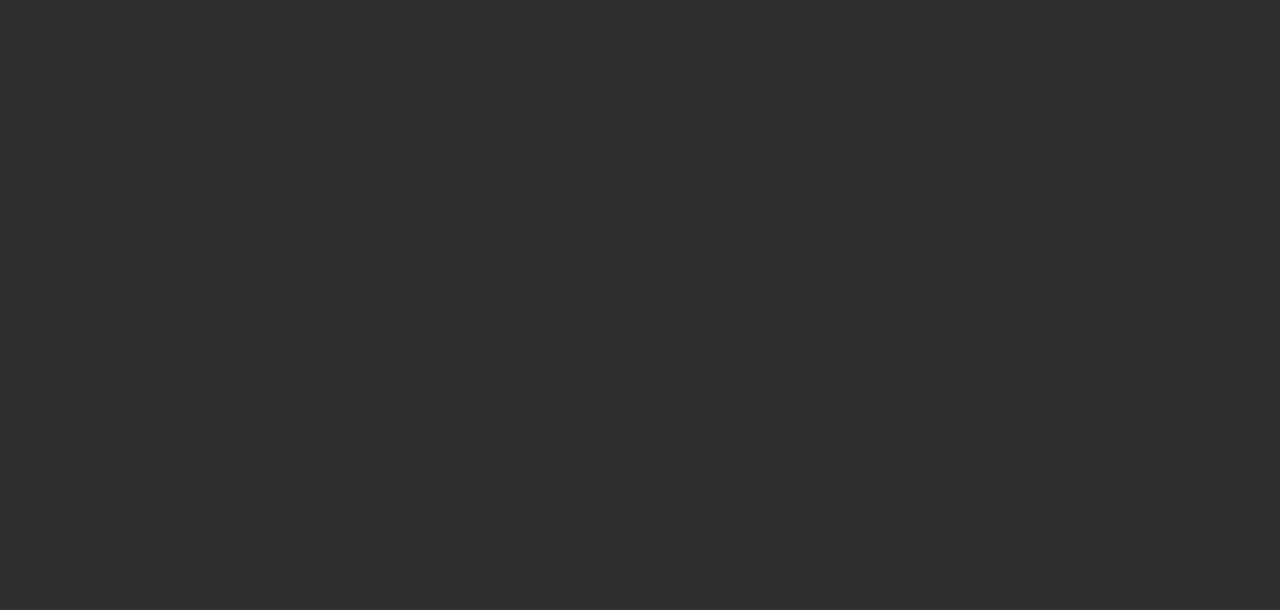
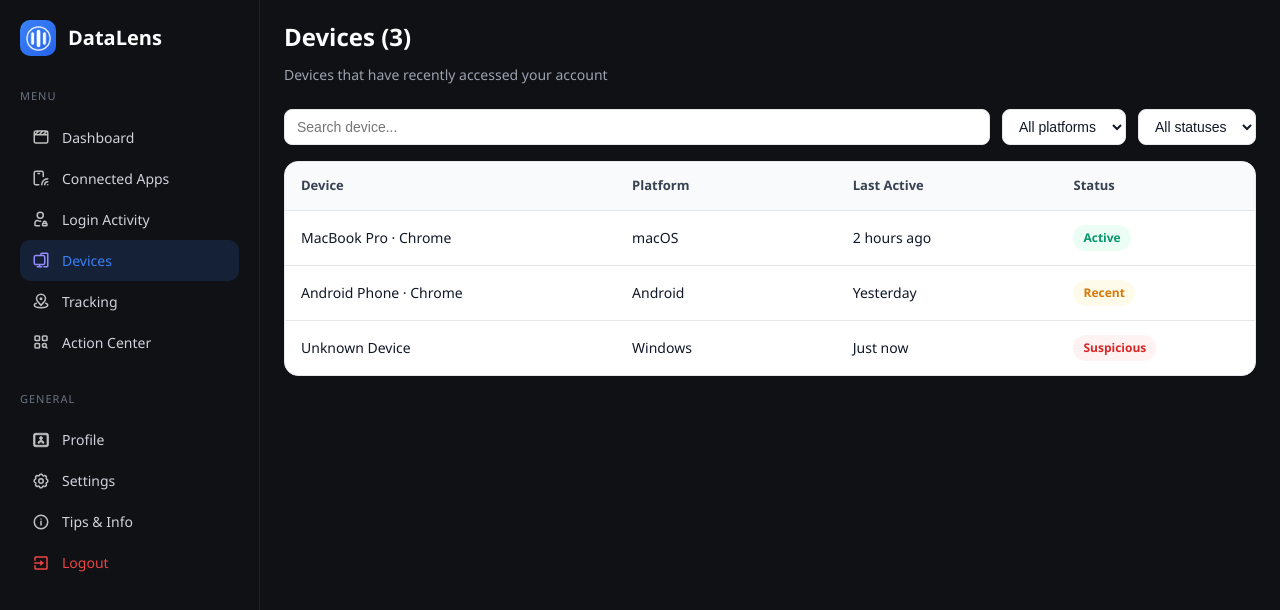
Before and after one commit to Saif-jaber/personal-data-privacy-dashboard, a React (Vite) app in the folder pdpd-dashboard/: page /devices in a window 1280 px wide. Before the commit this address had no page. Shown: the top 610 px of the page. Built offline with nearby package versions, Linux system fonts and the light colour scheme.

Commit message:
added devices page + fixed some form issues and routes

```diff
--- a/pdpd-dashboard/src/App.jsx
+++ b/pdpd-dashboard/src/App.jsx
@@ -5,7 +5,7 @@ import Dashboard from "./components/Dashboard.jsx";
 import NavBarLayout from "./layouts/NavBarLayout.jsx";
 import ConnectedApps from "./pages/ConnectedApps.jsx";
 import LoginActivity from "./pages/LoginActivity.jsx";
-
+import DevicesPage from "./pages/DevicesPage.jsx";
 
 
 function App() {
@@ -15,11 +15,11 @@ function App() {
       <Route path="/signup" element={<SignupPage />} />
       <Route path="/login" element={<LoginPage />} />
 
-
       <Route element={<NavBarLayout />}>
         <Route path="/dashboard" element={<Dashboard />}></Route>
         <Route path="/connected-apps" element={<ConnectedApps />}></Route>
         <Route path="/login-activity" element={<LoginActivity />}></Route>
+        <Route path="/devices" element={<DevicesPage />}></Route>
       </Route>
     </Routes>
   );
--- a/pdpd-dashboard/src/components/Css/Dash.css
+++ b/pdpd-dashboard/src/components/Css/Dash.css
@@ -5,7 +5,7 @@
   gap: 20px;
   color: #ffffff;
   font-family: system-ui, -apple-system, BlinkMacSystemFont, sans-serif;
-  padding-bottom: 45px;
+  padding-bottom: 18px;
 }
 
 /* ===== HEADER ===== */
@@ -127,11 +127,6 @@
   font-weight: 700;
   line-height: 1;
   margin: 18px 0 4px;
-}
-
-.summary-value.text {
-  font-size: 26px;
-  font-weight: 600;
 }
 
 /* STATUS → LOCKED TO BOTTOM */
--- a/pdpd-dashboard/src/components/Dashboard.jsx
+++ b/pdpd-dashboard/src/components/Dashboard.jsx
@@ -45,10 +45,10 @@ const Dashboard = () => {
 
         <div className="summary-card">
           <div className="card-top">
-            <h4>High-Risk Apps</h4>
-            <div className="card-icon-outline">↗</div>
+            <h4>Suspecious Activity</h4>
+            <div className="card-icon-outline" onClick={()=> Navigate("/login-activity")}>↗</div>
           </div>
-          <div className="summary-value">3</div>
+          <div className="summary-value">2</div>
           <div className="summary-change danger">
             <span className="stat-badge danger">▲</span>
             Needs attention
@@ -69,10 +69,10 @@ const Dashboard = () => {
 
         <div className="summary-card">
           <div className="card-top">
-            <h4>Tracking Status</h4>
-            <div className="card-icon-outline">↗</div>
+            <h4>Active Devices</h4>
+            <div className="card-icon-outline" onClick={()=> Navigate("/devices")}>↗</div>
           </div>
-          <div className="summary-value text">Enabled</div>
+          <div className="summary-value">3</div>
           <div className="summary-change">
             <span className="stat-badge success">▲</span>
             Active
--- /dev/null
+++ b/pdpd-dashboard/src/components/DevicesMobileCard.jsx
@@ -0,0 +1,30 @@
+const DevicesMobileCard = ({ device }) => {
+  return (
+    <div className="mobile-device-card">
+      <div className="mobile-device-title">
+        {device.device}
+      </div>
+
+      <div className="mobile-device-grid">
+        <div>
+          <span className="mobile-label">Platform</span>
+          <span className="mobile-value">{device.platform}</span>
+        </div>
+
+        <div>
+          <span className="mobile-label">Last Active</span>
+          <span className="mobile-value">{device.lastActive}</span>
+        </div>
+
+        <div>
+          <span className="mobile-label">Status</span>
+          <span className={`device-status ${device.status}`}>
+            {device.status}
+          </span>
+        </div>
+      </div>
+    </div>
+  );
+};
+
+export default DevicesMobileCard;
--- /dev/null
+++ b/pdpd-dashboard/src/components/DevicesRow.jsx
@@ -0,0 +1,15 @@
+const DevicesRow = ({ device }) => {
+  return (
+    <div className="devices-table-row">
+      <span>{device.device}</span>
+      <span>{device.platform}</span>
+      <span>{device.lastActive}</span>
+
+      <span className={`device-status ${device.status}`}>
+        {device.status}
+      </span>
+    </div>
+  );
+};
+
+export default DevicesRow;
--- a/pdpd-dashboard/src/components/LoginForm.jsx
+++ b/pdpd-dashboard/src/components/LoginForm.jsx
@@ -55,7 +55,7 @@ const LoginForm = () => {
 
             <p className="switch-text">
               Don’t have an account?
-              <span onClick= {()=> navigate("/")}> Sign up</span>
+              <span onClick= {()=> navigate("/signup")}> Sign up</span>
             </p>
 
           </form>
--- a/pdpd-dashboard/src/pages/ConnectedApps.jsx
+++ b/pdpd-dashboard/src/pages/ConnectedApps.jsx
@@ -5,7 +5,7 @@ const ConnectedApps = () => {
   return (
     <div className="connectedApps-page">
       <div className="connectedApps-header">
-        <h1>Connected Apps</h1>
+        <h1>Connected Apps (4)</h1>
         <p>An overview of apps connected to your email</p>
       </div>
       <AppscardLayout />
--- /dev/null
+++ b/pdpd-dashboard/src/pages/Css/Devices.css
@@ -0,0 +1,177 @@
+.devices-page {
+  width: 100%;
+  padding-bottom: 45px;
+}
+
+/* ===== HEADER ===== */
+.activity-header h1 {
+  font-size: 24px;
+  margin: 0 0 4px 0; /* remove top margin */
+  color: white;
+}
+
+.activity-header p {
+  color: #9ca3af;
+  margin-bottom: 24px;
+  font-size: 14px;
+}
+
+/* ======================= */
+/* FILTER BAR              */
+/* ======================= */
+
+.devices-filters {
+  display: flex;
+  gap: 12px;
+  margin-bottom: 16px;
+  flex-wrap: wrap;
+}
+
+.devices-filters input,
+.devices-filters select {
+  background: #ffffff;
+  border: 1px solid #e5e7eb;
+  border-radius: 8px;
+  padding: 8px 12px;
+  font-size: 14px;
+  color: #111827;
+}
+
+.devices-filters input {
+  flex: 1;
+  min-width: 220px;
+}
+
+/* ======================= */
+/* TABLE LAYOUT            */
+/* ======================= */
+
+.devices-table {
+  background: #ffffff;
+  border: 1px solid #e5e7eb;
+  border-radius: 14px;
+  overflow: hidden;
+}
+
+.devices-table-header,
+.devices-table-row {
+  display: grid;
+  grid-template-columns: 3fr 2fr 2fr 1.5fr;
+  padding: 14px 16px;
+  align-items: center;
+}
+
+.devices-table-header {
+  background: #f9fafb;
+  border-bottom: 1px solid #e5e7eb;
+  font-size: 13px;
+  font-weight: 600;
+  color: #374151;
+}
+
+.devices-table-row {
+  font-size: 14px;
+  color: #111827;
+  border-bottom: 1px solid #e5e7eb;
+  cursor: pointer;
+  transition: background 0.15s ease;
+}
+
+.devices-table-row:hover {
+  background: #f3f4f6;
+}
+
+.devices-table-row:last-child {
+  border-bottom: none;
+}
+
+/* ======================= */
+/* STATUS PILLS            */
+/* ======================= */
+
+.device-status {
+  font-size: 12px;
+  font-weight: 600;
+  padding: 4px 10px;
+  border-radius: 999px;
+  width: fit-content;
+  text-transform: capitalize;
+}
+
+.device-status.active {
+  background: #ecfdf5;
+  color: #059669;
+}
+
+.device-status.recent {
+  background: #fffbeb;
+  color: #d97706;
+}
+
+.device-status.suspicious {
+  background: #fef2f2;
+  color: #dc2626;
+}
+
+/* ======================= */
+/* EMPTY STATE             */
+/* ======================= */
+
+.empty-state {
+  color: #6b7280;
+  margin-top: 16px;
+  font-size: 14px;
+}
+
+/* ======================= */
+/* MOBILE CARDS            */
+/* ======================= */
+
+.mobile-device-card {
+  display: none;
+}
+
+@media (max-width: 768px) {
+  .devices-table {
+    background: transparent;
+    border: none;
+  }
+
+  .devices-table-header,
+  .devices-table-row {
+    display: none;
+  }
+
+  .mobile-device-card {
+    display: block;
+    background: #ffffff;
+    border: 1px solid #e5e7eb;
+    border-radius: 14px;
+    padding: 16px;
+    margin-bottom: 14px;
+  }
+
+  .mobile-device-title {
+    font-size: 14px;
+    font-weight: 600;
+    color: #111827;
+    margin-bottom: 10px;
+  }
+
+  .mobile-device-grid {
+    display: grid;
+    gap: 10px;
+  }
+
+  .mobile-label {
+    font-size: 12px;
+    color: #6b7280;
+    display: block;
+  }
+
+  .mobile-value {
+    font-size: 13px;
+    color: #111827;
+    word-break: break-word;
+  }
+}
--- /dev/null
+++ b/pdpd-dashboard/src/pages/DevicesPage.jsx
@@ -0,0 +1,117 @@
+import { useState } from "react";
+import "./Css/Devices.css";
+import DevicesRow from "../components/DevicesRow.jsx";
+import DevicesMobileCard from "../components/DevicesMobileCard.jsx";
+
+const initialDevices = [
+  {
+    id: 1,
+    device: "MacBook Pro · Chrome",
+    platform: "macOS",
+    lastActive: "2 hours ago",
+    status: "active",
+  },
+  {
+    id: 2,
+    device: "Android Phone · Chrome",
+    platform: "Android",
+    lastActive: "Yesterday",
+    status: "recent",
+  },
+  {
+    id: 3,
+    device: "Unknown Device",
+    platform: "Windows",
+    lastActive: "Just now",
+    status: "suspicious",
+  },
+];
+
+const DevicesPage = () => {
+  const [search, setSearch] = useState("");
+  const [platform, setPlatform] = useState("all");
+  const [status, setStatus] = useState("all");
+
+  const filteredDevices = initialDevices.filter((d) => {
+    const matchesSearch = d.device
+      .toLowerCase()
+      .includes(search.toLowerCase());
+
+    const matchesPlatform =
+      platform === "all" || d.platform === platform;
+
+    const matchesStatus =
+      status === "all" || d.status === status;
+
+    return matchesSearch && matchesPlatform && matchesStatus;
+  });
+
+  return (
+    <div className="devices-page">
+      {/* Header */}
+      <div className="activity-header">
+        <h1>Devices (3)</h1>
+        <p>Devices that have recently accessed your account</p>
+      </div>
+
+      {/* Filters */}
+      <div className="devices-filters">
+        <input
+          type="text"
+          placeholder="Search device..."
+          value={search}
+          onChange={(e) => setSearch(e.target.value)}
+        />
+
+        <select
+          value={platform}
+          onChange={(e) => setPlatform(e.target.value)}
+        >
+          <option value="all">All platforms</option>
+          <option value="macOS">macOS</option>
+          <option value="Windows">Windows</option>
+          <option value="Android">Android</option>
+          <option value="iOS">iOS</option>
+        </select>
+
+        <select
+          value={status}
+          onChange={(e) => setStatus(e.target.value)}
+        >
+          <option value="all">All statuses</option>
+          <option value="active">Active</option>
+          <option value="recent">Recent</option>
+          <option value="suspicious">Suspicious</option>
+        </select>
+      </div>
+
+      {/* Desktop Table */}
+      <div className="devices-table">
+        <div className="devices-table-header">
+          <span>Device</span>
+          <span>Platform</span>
+          <span>Last Active</span>
+          <span>Status</span>
+        </div>
+
+        {filteredDevices.map((device) => (
+          <DevicesRow key={device.id} device={device} />
+        ))}
+      </div>
+
+      {/* Empty state */}
+      {filteredDevices.length === 0 && (
+        <p className="empty-state">
+          No devices match your filters.
+        </p>
+      )}
+
+      {/* Mobile Cards */}
+      {filteredDevices.map((device) => (
+        <DevicesMobileCard key={device.id} device={device} />
+      ))}
+    </div>
+  );
+};
+
+export default DevicesPage;
--- a/pdpd-dashboard/src/pages/LoginActivity.jsx
+++ b/pdpd-dashboard/src/pages/LoginActivity.jsx
@@ -95,8 +95,8 @@ const LoginActivity = () => {
   return (
     <div className="login-activity-page">
       <div className="activity-header">
-        <h1>Login Activity</h1>
-        <p>Security and login events for your Google account</p>
+        <h1>Login Activity ({logs.length})</h1>
+        <p>Security and login events for your Google account (click to expand)</p>
       </div>
 
       {/* 🔍 Filters */}
```
Also changed, not shown: pdpd-dashboard/src/index.css (line endings or trailing spaces).
